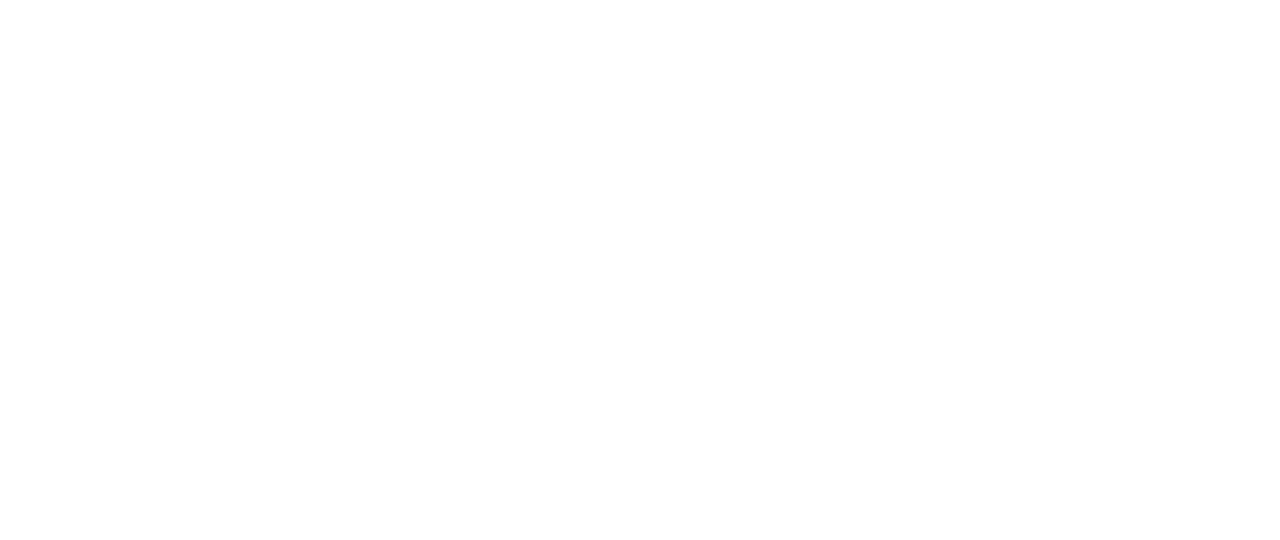
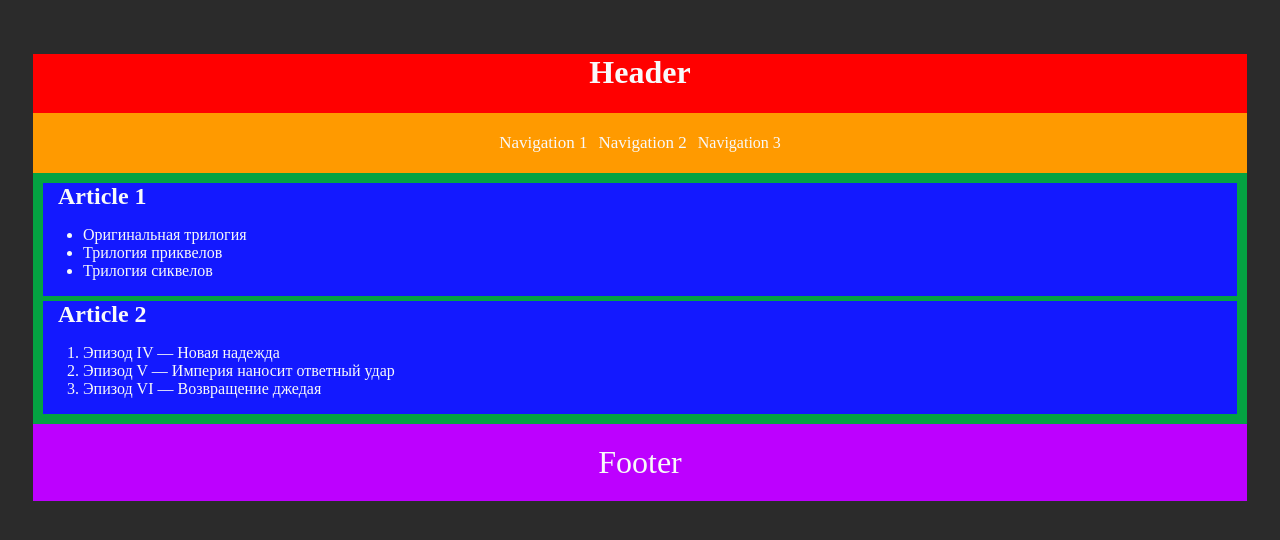
Before and after one commit to js-tasks-ru/htmlcss-20220120_olegkhacv, a website: page 02-dz0/01-semantic-mockup/solution.html in a window 1280 px wide. Drawn offline with Linux system fonts and the light colour scheme.

Commit message:
add solution for hw01-semantic-mockup

```diff
--- /dev/null
+++ b/02-dz0/01-semantic-mockup/css/style.css
@@ -0,0 +1,83 @@
+body{
+    background-color: #2b2b2b;
+    padding: 25px;
+    color: #F8F9FA;
+}
+
+a {
+    color: inherit;
+}
+a:link,
+a:visited {
+    text-decoration: none;
+}
+a:hover {
+    text-decoration: none;
+}
+
+.header {
+    background-color: red;
+    text-align: center;
+}
+
+.header__title {
+}
+
+.nav-menu {
+    background-color: #ff9a00;
+    color: #F8F9FA;
+    padding: 20px;
+}
+
+.nav-menu__item {
+
+}
+
+.nav-menu__item:not(:last-child) {
+    margin: 0 7px 0 0;
+    font-size: 17px;
+}
+
+.main {
+    display: flex;
+    flex-direction: column;
+    flex: 1 1 auto;
+    background-color: #04a242;
+    padding: 10px;
+}
+
+.num-art {
+    background-color: #1319ff;
+    margin: 0 0 5px 0;
+}
+
+.num-art__title {
+    margin: 0 0 0 15px;
+}
+
+.num-art__list {
+}
+
+.num-art__list-item {
+}
+
+.non-num-art {
+    background-color: #1319ff;
+}
+
+.non-num-art__title {
+    margin: 0 0 0 15px;
+}
+
+.non-num-art__list {
+}
+
+.non-num-art__list-item {
+}
+
+.footer {
+    background-color: #bd00ff;
+    text-align: center;
+    padding: 20px;
+    font-size: 2em;
+}
--- a/02-dz0/01-semantic-mockup/solution.html
+++ b/02-dz0/01-semantic-mockup/solution.html
@@ -1,4 +1,41 @@
 <!DOCTYPE html>
-<html lang="ru">
-    <!-- Ваше решение -->
+<html lang="zxx">
+<!-- Ваше решение -->
+<head>
+    <meta charset="UTF-8">
+    <meta name="viewport"
+          content="width=device-width, user-scalable=no, initial-scale=1.0, maximum-scale=1.0, minimum-scale=1.0">
+    <meta http-equiv="X-UA-Compatible" content="ie=edge">
+    <link rel="stylesheet" href="css/style.css">
+    <title>Document</title>
+</head>
+<body>
+<header class="header">
+    <h1 class="header__title">Header</h1>
+    <nav class="nav-menu">
+        <a class="nav-menu__item "href="#">Navigation 1</a>
+        <a class="nav-menu__item "href="#">Navigation 2</a>
+        <a class="nav-menu__item "href="#">Navigation 3</a>
+    </nav>
+</header>
+<main class="main">
+    <article class="num-art">
+        <h2 class="num-art__title">Article 1</h2>
+        <ul class="num-art__list">
+            <li class="num-art__list-item">Оригинальная трилогия</li>
+            <li class="num-art__list-item">Трилогия приквелов</li>
+            <li class="num-art__list-item">Трилогия сиквелов</li>
+        </ul>
+    </article>
+    <article class="non-num-art">
+        <h2 class="non-num-art__title">Article 2</h2>
+        <ol class="non-num-art__list">
+            <li class="non-num-art__list-item">Эпизод IV — Новая надежда</li>
+            <li class="non-num-art__list-item">Эпизод V — Империя наносит ответный удар</li>
+            <li class="non-num-art__list-item">Эпизод VI — Возвращение джедая</li>
+        </ol>
+    </article>
+</main>
+<footer class="footer">Footer</footer>
+</body>
 </html>
```
